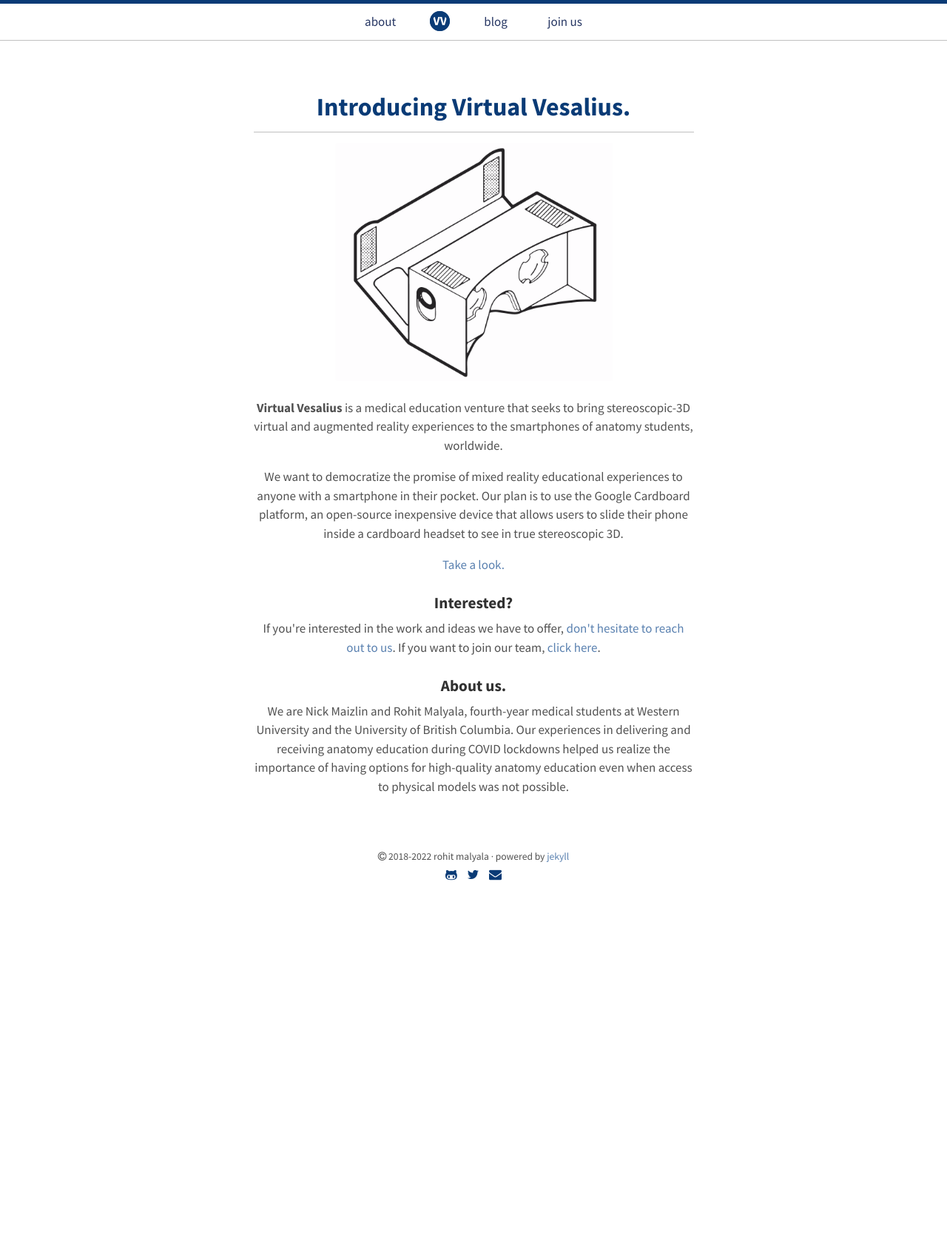
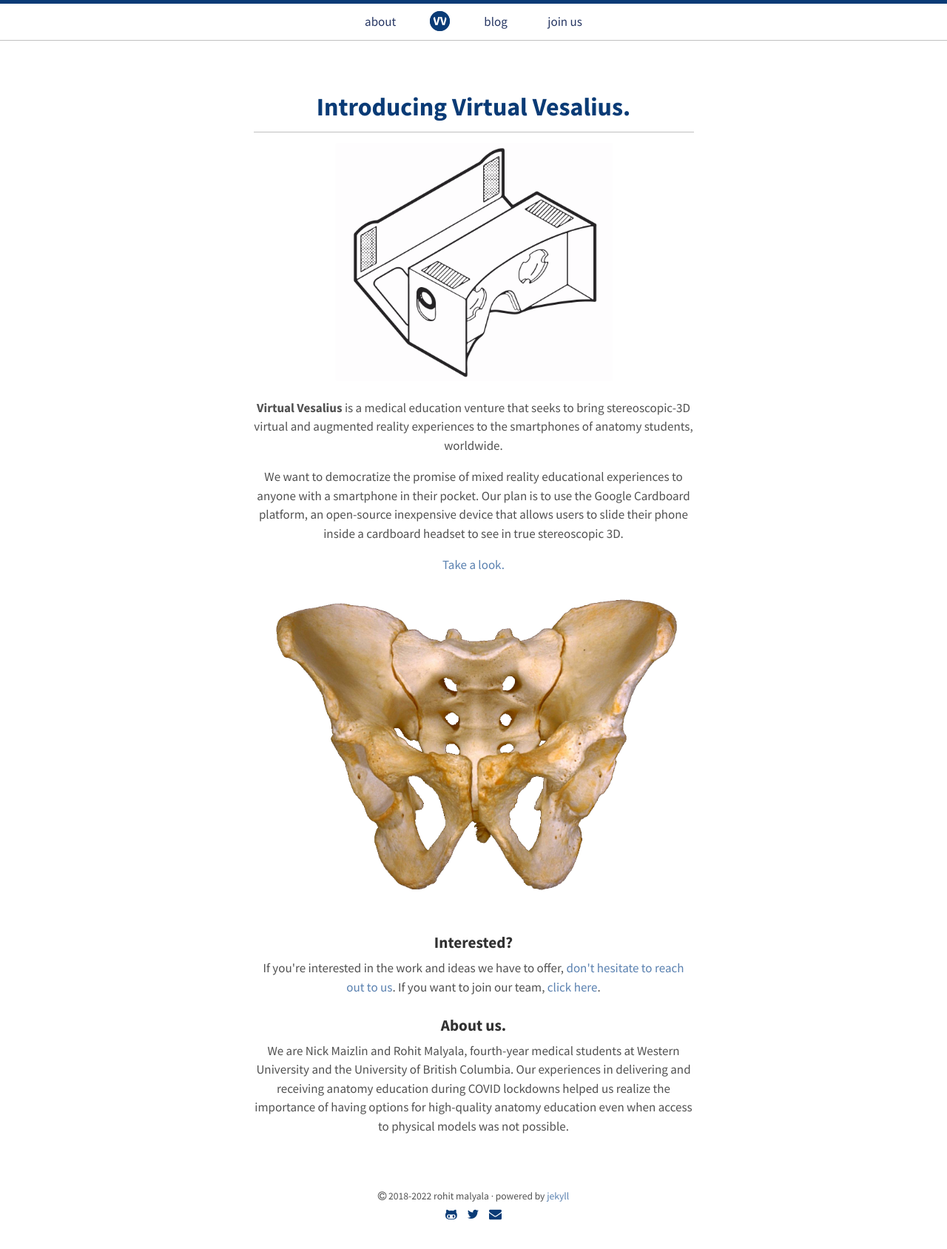
Before and after one commit to nicoelayda/celeste, a Jekyll site: the page built from index.html, in a window 1280 px wide. Shown: the whole page at 74% size. Built offline with Jekyll 4.4.1, drawn with Linux system fonts in a browser that asks for light colours; before the commit the page ends 1229 px from its top, so only the background shows below that.

Commit message:
pelvis replacement

```diff
--- a/demo/stereo-demo-thorax.html
+++ b/demo/stereo-demo-thorax.html
@@ -2,7 +2,7 @@
 <html>
 <head>
 	<title>Stereoscopic thorax demo</title>
-  	<script src="https://aframe.io/releases/latest/aframe.min.js"></script>
+  	<script src="https://aframe.io/releases/0.7.1/aframe.min.js"></script>
   	<script src="{{site.baseurl}}/demo/aframe-stereo-component.min.js"></script>
 </head>
 
@@ -10,8 +10,8 @@
 	<a-scene>
 		<!-- Asset Management System -->
 		<a-assets>
-			<img id="left" src="{{site.baseurl}}/demo/assets/stereo-demo-thorax.jpg">
-			<img id="right" src="{{site.baseurl}}/demo/assets/stereo-demo-thorax.jpg">
+			<img id="left" src="{{site.baseurl}}/demo/assets/stereo-demo-pelvis.jpg">
+			<img id="right" src="{{site.baseurl}}/demo/assets/stereo-demo-pelvis.jpg">
 		<a-assets>
 
 		<!-- Sky -->
--- a/index.html
+++ b/index.html
@@ -27,6 +27,7 @@ title: Home
 
     <a href="{{ site.baseurl }}/demo/stereo-demo-thorax.html">Take a look.</a>
 
+    <img src="{{site.baseurl}}/demo/assets/stereo-demo-pelvis.jpg">
 
 
     <h3 class="Contact us">Interested?</h3>
```
Also changed, not shown: demo/assets/stereo-demo-pelvis.jpeg (added), demo/assets/stereo-demo-pelvis.jpg (added).
